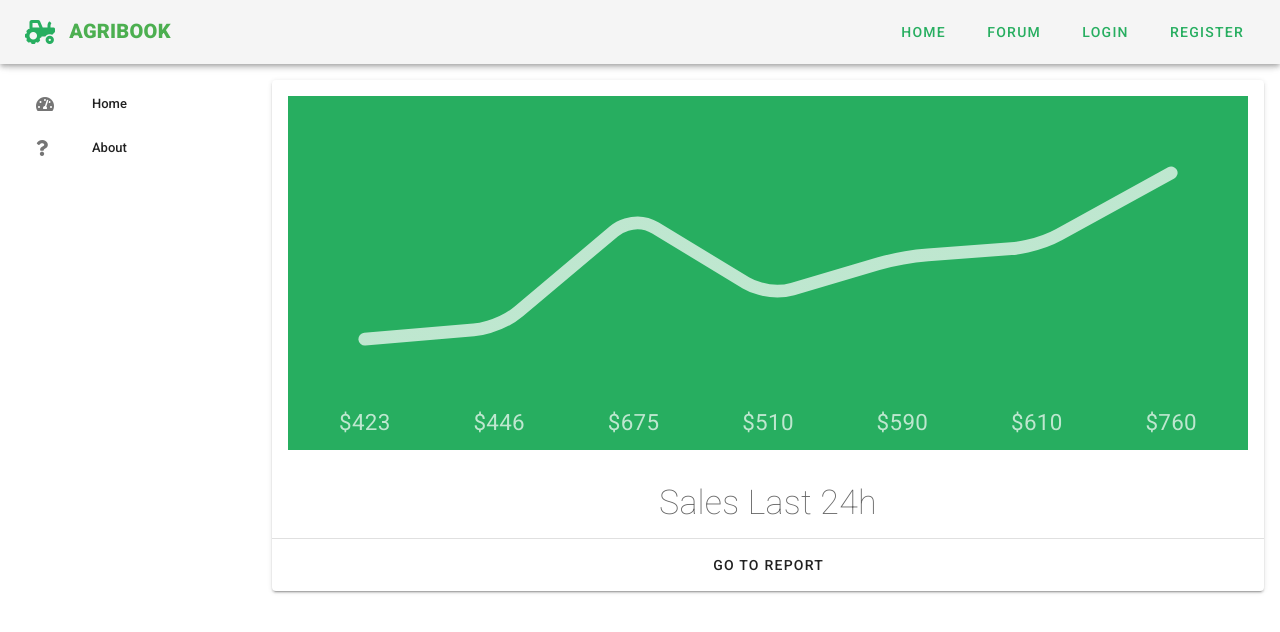
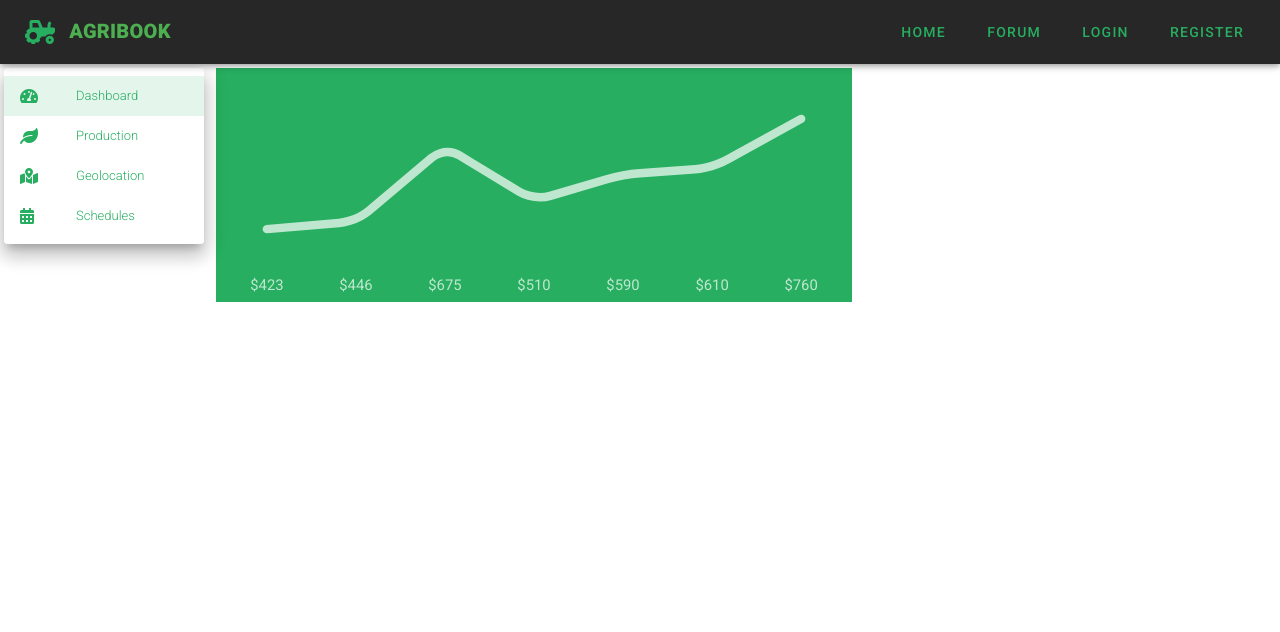
Before and after one commit to markchristianlacap/webbook-v2, a Vue app: page /Dashboard in a window 1280 px wide. Shown: the top 632 px of the page. Built offline with nearby package versions, Linux system fonts and the light colour scheme; no server answers.

Commit message:
added calendar

```diff
--- a/src/components/Appbar.vue
+++ b/src/components/Appbar.vue
@@ -1,5 +1,5 @@
 <template>
-  <v-app-bar app hide-on-scroll>
+  <v-app-bar app dark hide-on-scroll>
     <v-toolbar-title class="headline success--text">
       <v-btn icon @click="$router.push('/')">
         <v-icon color="primary">fa-tractor</v-icon>
@@ -13,17 +13,53 @@
     <v-btn color="primary" text to="/Forum">
       <span class="pa-1">Forum</span>
     </v-btn>
-    <div v-if="show">
-      <v-btn v-if="user" color="primary" text @click="$store.dispatch('logout')">
-        <span class="pa-1">Logout</span>
+    <v-menu v-if="user" open-on-hover bottom origin="top right" transition="scale-transition">
+      <template v-slot:activator="{ on }">
+        <v-btn color="primary" text v-on="on">
+          Account
         </v-btn>
+      </template>
+
+      <v-card flat dense outlined>
+        <v-list dense color="transparent">
+          <v-list-item>
+            <v-list-item-avatar color="primary" small>
+              <v-icon small>fa-user</v-icon>
+            </v-list-item-avatar>
+
+            <v-list-item-content>
+              <v-list-item-title>{{ user.displayName }}</v-list-item-title>
+              <v-list-item-subtitle class="font-weight-light"> {{ user.email }}</v-list-item-subtitle>
+            </v-list-item-content>
+          </v-list-item>
+        </v-list>
+        <v-divider></v-divider>
+        <v-list dense shaped>
+          <v-list-item to="/Dashboard">
+            <v-list-item-icon>
+              <v-icon color="primary" small>fa-tachometer-alt</v-icon>
+            </v-list-item-icon>
+            <v-list-item-content>
+              <v-list-item-title class="primary--text font-weight-light">Dashboard</v-list-item-title>
+            </v-list-item-content>
+          </v-list-item>
+          <v-list-item @click="$store.dispatch('logout')">
+            <v-list-item-icon>
+              <v-icon small color="deep-orange">fa-sign-out-alt</v-icon>
+            </v-list-item-icon>
+            <v-list-item-content>
+              <v-list-item-title class="deep-orange--text font-weight-light">Logout</v-list-item-title>
+            </v-list-item-content>
+          </v-list-item>
+        </v-list>
+      </v-card>
+    </v-menu>
     <v-btn v-if="!user" color="primary" text to="/Login">
       <span class="pa-1">Login</span>
     </v-btn>
     <v-btn v-if="!user" color="primary" text to="/Register">
       <span class="pa-1">Register</span>
     </v-btn>
-    </div>
   </v-app-bar>
 </template>
 <script>
--- /dev/null
+++ b/src/components/Sidebar.vue
@@ -0,0 +1,33 @@
+<template>
+  <v-card class="mr-3" elevation="12">
+    <v-navigation-drawer flat floating permanent>
+      <v-list dense>
+        <v-list-item-group color="primary">
+          <v-list-item v-for="item in items" :key="item.title" :to="item.route">
+            <v-list-item-icon>
+              <v-icon small color="primary">{{ item.icon }}</v-icon>
+            </v-list-item-icon>
+            <v-list-item-content>
+              <v-list-item-title class="font-weight-light primary--text">{{ item.title }}</v-list-item-title>
+            </v-list-item-content>
+          </v-list-item>
+        </v-list-item-group>
+      </v-list>
+    </v-navigation-drawer>
+  </v-card>
+</template>
+
+<script>
+export default {
+  data: () => ({
+    items: [
+      { title: "Dashboard", icon: "fa-tachometer-alt", route: "/Dashboard" },
+      { title: "Production", icon: "fa-leaf", route: "/Production" },
+      { title: "Geolocation", icon: "fa-map-marked-alt", route: "/Geolocation" },
+      { title: "Schedules", icon: "fa-calendar-alt", route: "/Events" }
+    ]
+  })
+}
+</script>
+
+<style></style>
--- a/src/router/index.js
+++ b/src/router/index.js
@@ -24,6 +24,11 @@ const routes = [
     path: "/Dashboard",
     name: "Dashboard",
     component: () => import("@/views/Dashboard.vue")
+  },
+  {
+    path: "/Events",
+    name: "Events",
+    component: () => import("@/views/Events")
   }
 ]
 
--- a/src/store/index.js
+++ b/src/store/index.js
@@ -15,7 +15,6 @@ export default new Vuex.Store({
       return new Promise(res => {
         auth.onAuthStateChanged(user => {
           state.user = user || null
-          console.log(user)
           res(user)
         })
       })
--- a/src/views/Dashboard.vue
+++ b/src/views/Dashboard.vue
@@ -1,22 +1,9 @@
 <template>
-  <v-layout class="pa-3">
-    <v-navigation-drawer color="dark ligten-2" flat floating permanent>
-      <v-list dense rounded>
-        <v-list-item v-for="item in items" :key="item.title" link>
-          <v-list-item-icon>
-            <v-icon small>{{ item.icon }}</v-icon>
-          </v-list-item-icon>
-          <v-list-item-content>
-            <v-list-item-title>{{ item.title }}</v-list-item-title>
-          </v-list-item-content>
-        </v-list-item>
-      </v-list>
-    </v-navigation-drawer>
-
   <v-layout class="pa-1">
-      <v-flex>
-        <v-card class="mx-auto text-center">
-          <v-card-text>
+    <v-flex xs12 md2>
+      <sidebar />
+    </v-flex>
+    <v-flex xs12 md6>
       <v-sheet color="primary">
         <v-sparkline auto-draw :value="value" color="rgba(255, 255, 255, .7)" height="100" padding="24" stroke-linecap="round" smooth>
           <template v-slot:label="item">
@@ -24,26 +11,17 @@
           </template>
         </v-sparkline>
       </v-sheet>
-          </v-card-text>
-
-          <v-card-text>
-            <div class="display-1 font-weight-thin">Sales Last 24h</div>
-          </v-card-text>
-
-          <v-divider></v-divider>
-
-          <v-card-actions class="justify-center">
-            <v-btn block text>Go to Report</v-btn>
-          </v-card-actions>
-        </v-card>
     </v-flex>
-    </v-layout>
   </v-layout>
 </template>
 <script>
+import sidebar from "@/components/Sidebar"
+
 export default {
+  components: {
+    sidebar
+  },
   data: () => ({
-    items: [{ title: "Home", icon: "fa-tachometer-alt" }, { title: "About", icon: "fa-question" }],
     value: [423, 446, 675, 510, 590, 610, 760]
   })
 }
--- a/src/views/Events/index.vue
+++ b/src/views/Events/index.vue
@@ -1,4 +1,8 @@
 <template>
+  <v-layout class="pa-1">
+    <v-flex xs12 md2>
+      <sidebar />
+    </v-flex>
     <v-flex>
       <v-card class="pa-2">
         <v-row class="fill-height">
@@ -85,10 +89,16 @@
         </v-row>
       </v-card>
     </v-flex>
+  </v-layout>
 </template>
 
 <script>
+import sidebar from "@/components/Sidebar"
+
 export default {
+  components: {
+    sidebar
+  },
   data: () => ({
     today: "2019-01-01",
     focus: "2019-01-01",
--- a/src/views/Home.vue
+++ b/src/views/Home.vue
@@ -22,8 +22,8 @@
         </v-flex>
         <v-flex xs12>
           <v-container grid-list-xl>
-            <v-layout row wrap align-center>
-              <v-flex xs12 md4>
+            <v-layout row wrap justify-center align-center>
+              <v-flex xs7 sm6 md4>
                 <v-card>
                   <v-card-text class="text-center">
                     <v-icon x-large class="primary--text">fa-network-wired</v-icon>
@@ -37,7 +37,7 @@
                   </v-card-text>
                 </v-card>
               </v-flex>
-              <v-flex xs12 md4>
+              <v-flex xs7 sm6 md4>
                 <v-card>
                   <v-card-text class="text-center">
                     <v-icon x-large class="primary--text">fa-chart-line</v-icon>
@@ -51,7 +51,7 @@
                   </v-card-text>
                 </v-card>
               </v-flex>
-              <v-flex xs12 md4>
+              <v-flex xs7 sm6 md4>
                 <v-card>
                   <v-card-text class="text-center">
                     <v-icon x-large class="primary--text">fa-sync-alt</v-icon>
@@ -106,7 +106,7 @@
           <v-container grid-list-xl>
             <v-layout row wrap align-center>
               <v-flex v-for="person in team" :key="person.name" xs12 md4>
-                <v-card class="pa-2 mx-2">
+                <v-card class="pa-2 mx-2" height="100">
                   <v-list-item>
                     <v-list-item-avatar color="primary lighten-1"></v-list-item-avatar>
                     <v-list-item-content>
@@ -127,7 +127,7 @@
           <div class="white--text ml-4">
             Made with
             <v-icon class="red--text">mdi-heart</v-icon>
-            by using <a class="white--text" href="https://vuetifyjs.com" target="_blank">Vuetify</a> and <a class="white--text" target="__blank" href="https://vuejs.org/">VueJS</a>
+            using <a class="white--text" href="https://vuetifyjs.com" target="_blank">Vuetify</a> and <a class="white--text" target="__blank" href="https://vuejs.org/">VueJS</a>
           </div>
         </v-flex>
       </v-layout>
```
Lines whose indentation alone changed are shown as unchanged.
